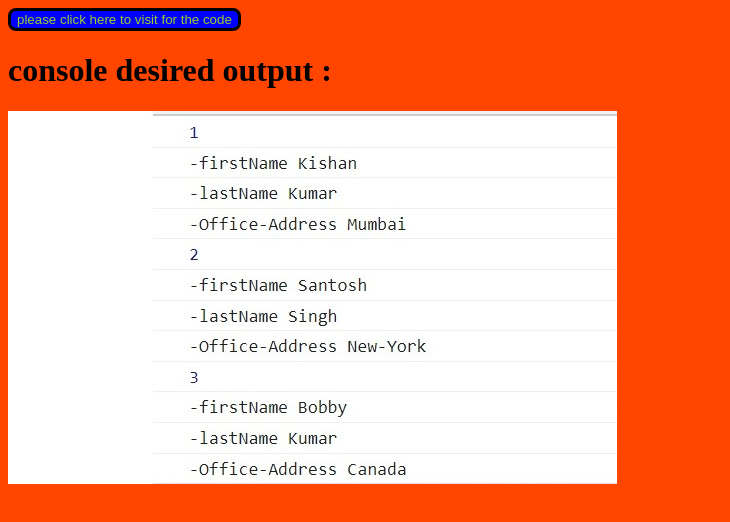
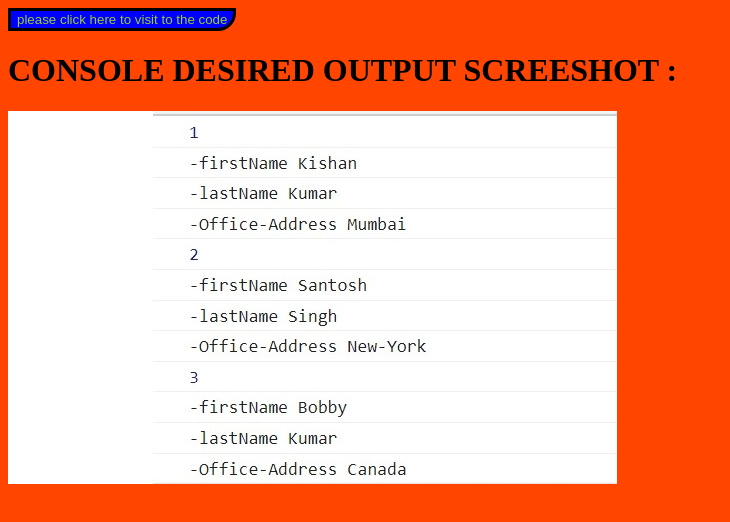
Before and after one commit to KISHAN-del/CSL3403-assignment, a plain HTML site: page index.html in a window 1280 px wide. Shown: the whole page, without its empty margins (0-730 px from the left). Drawn offline with Linux system fonts and the light colour scheme.

Commit message:
Update index.html

```diff
--- a/index.html
+++ b/index.html
@@ -9,9 +9,10 @@
 </head>
 <body style="background-color:orangered;">
     <a href="https://github.com/KISHAN-del/CSL3403-assignment">
-    <button style="border: 3px solid black;border-radius: 8px;background-color: blue;color:yellowgreen; text-align:centre";>please click here to visit for the code</button>
+    <button style="border: 3px solid black;border-bottom-right-radius: 18px;background-color: blue;color:yellowgreen; ";>please click here to visit to the code</button>
     </a>
-    <h1 style="color:black;">console desired output : </h1>
+    <h1 style="color:black;">CONSOLE DESIRED OUTPUT SCREESHOT : </h1>
+
     <img src="image.jpg" alt="console image">
 </body>
 </html>
```
